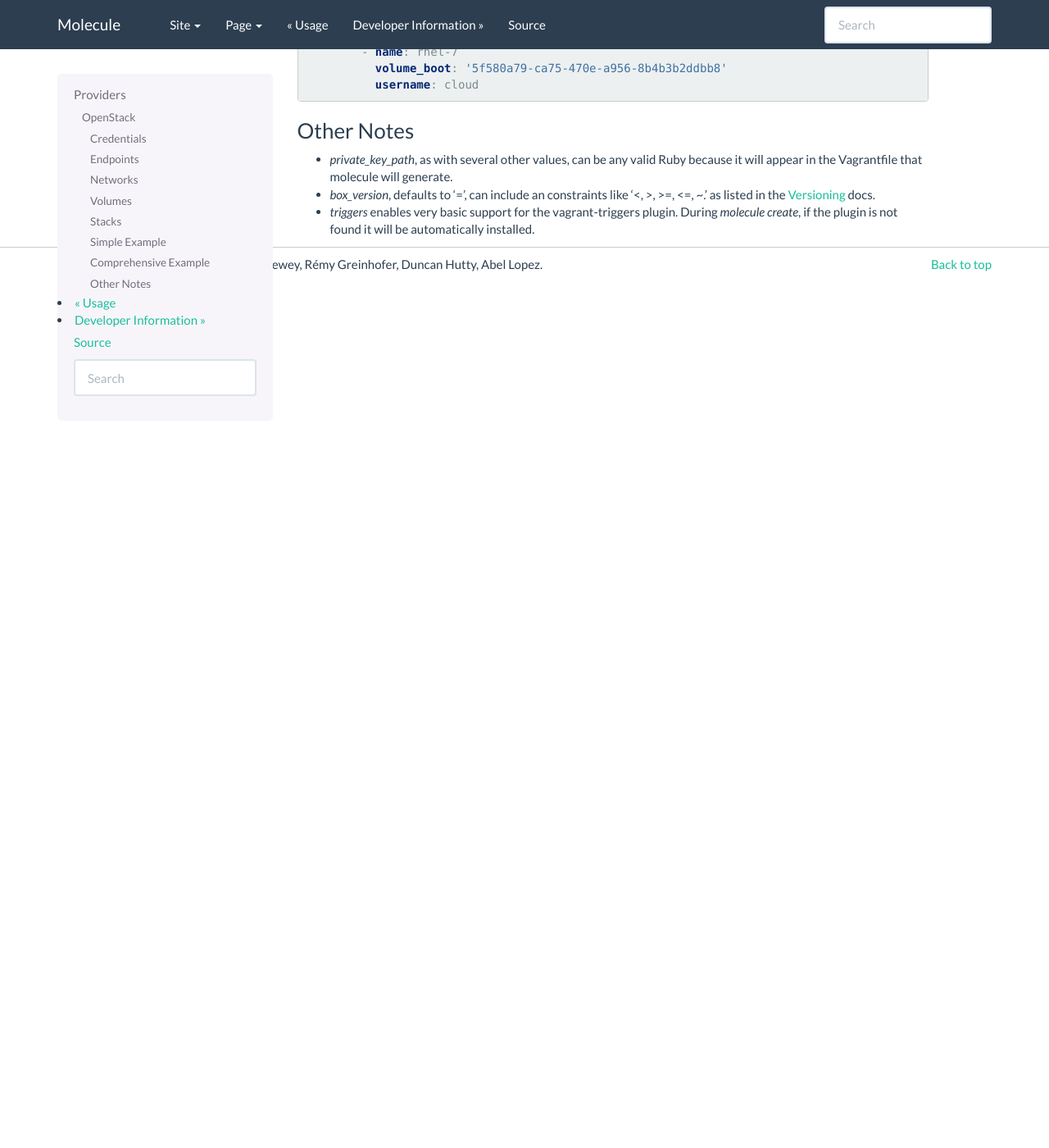
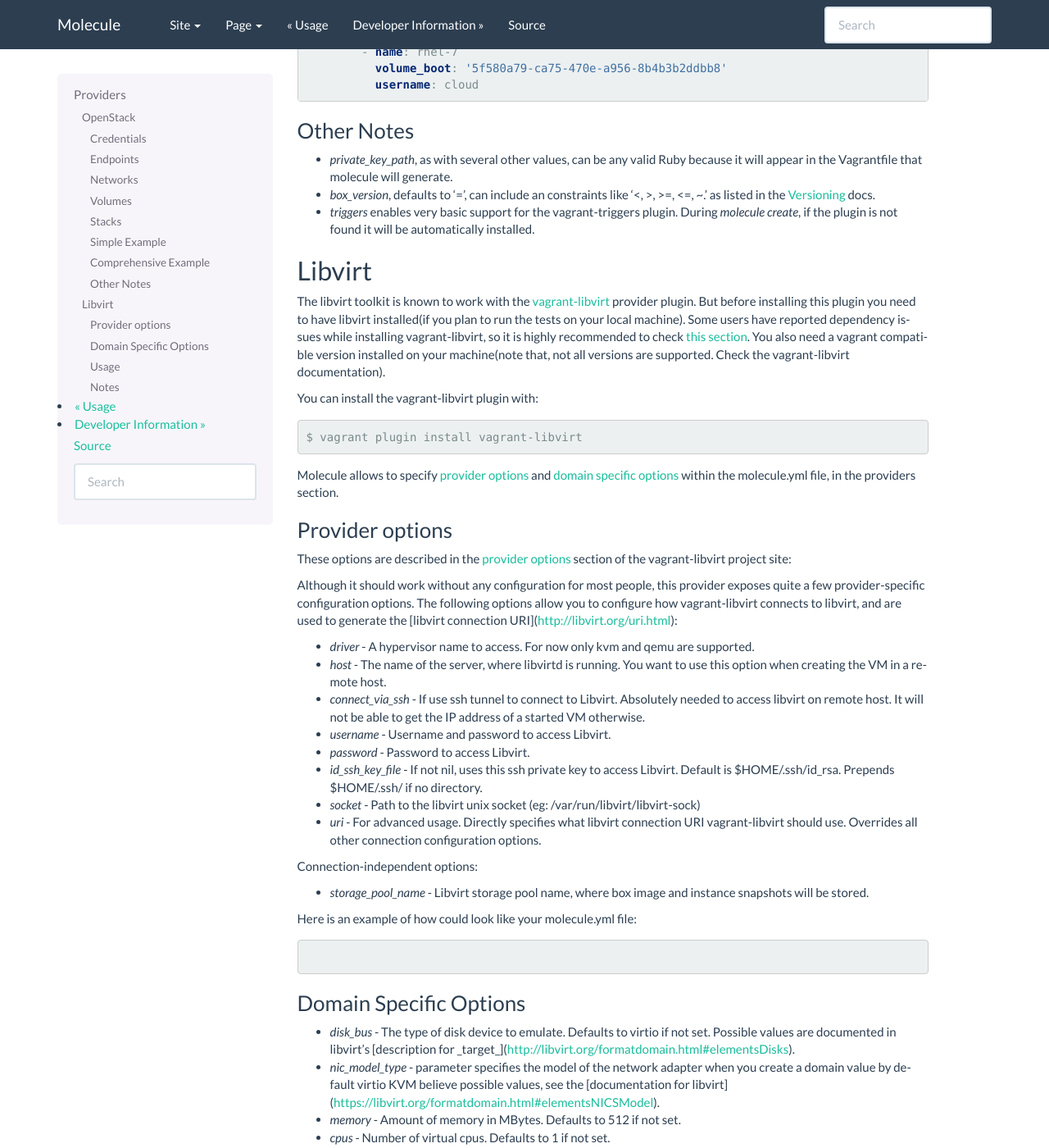
Before and after one commit to ansible/molecule, a Sphinx documentation site: the page built from docs/source/providers.rst, in a window 1280 px wide and 1400 px high, scrolled down 3300 px. Shown: the whole window at 82% size. Built offline with Sphinx 7.4.7, drawn with Linux system fonts in a browser that asks for light colours; the version number could not be read and is left out; some of the changed text lies outside the part shown.

Commit message:
Added doc and improved vagrant template

```diff
--- a/docs/source/providers.rst
+++ b/docs/source/providers.rst
@@ -179,3 +179,106 @@
 .. _`Volumes`: https://github.com/ggiamarchi/vagrant-openstack-provider/blob/master/README.md#volumes
 .. _`Stacks`: https://github.com/ggiamarchi/vagrant-openstack-provider/blob/master/README.md#orchestration-stacks
 .. _`Versioning`: https://docs.vagrantup.com/v2/boxes/versioning.html
+
+Libvirt
+---------
+
+The libvirt toolkit is known to work with the `vagrant-libvirt`_ provider plugin. But before installing this plugin you need to have libvirt installed(if you plan to run the tests on your local machine). Some users have reported dependency issues while installing vagrant-libvirt, so it is highly recommended to check `this section`_. You also need a vagrant compatible version installed on your machine(note that, not all versions are supported. Check the vagrant-libvirt documentation).
+
+
+You can install the vagrant-libvirt plugin with::
+
+      $ vagrant plugin install vagrant-libvirt
+
+.. _`vagrant-libvirt`: https://github.com/pradels/vagrant-libvirt
+
+
+.. _`this section`: https://github.com/pradels/vagrant-libvirt#possible-problems-with-plugin-installation-on-linux
+
+Molecule allows to specify `provider options`_ and `domain specific options`_  within the molecule.yml file, in the providers section.
+
+.. _`domain specific options`: https://github.com/pradels/vagrant-libvirt#domain-specific-options
+
+Provider options
+^^^^^^^^^^^^^^^^
+These options are described in the `provider options`_ section of the vagrant-libvirt project site:
+
+Although it should work without any configuration for most people, this provider exposes quite a few provider-specific configuration options. The following options allow you to configure how vagrant-libvirt connects to libvirt, and are used to generate the [libvirt connection URI](http://libvirt.org/uri.html):
+
+* `driver` - A hypervisor name to access. For now only kvm and qemu are supported.
+* `host` - The name of the server, where libvirtd is running. You want to use this option when creating the VM in a remote host.
+* `connect_via_ssh` - If use ssh tunnel to connect to Libvirt. Absolutely needed to access libvirt on remote host. It will not be able to get the IP address of a started VM otherwise.
+* `username` - Username and password to access Libvirt.
+* `password` - Password to access Libvirt.
+* `id_ssh_key_file` - If not nil, uses this ssh private key to access Libvirt. Default is $HOME/.ssh/id_rsa. Prepends $HOME/.ssh/ if no directory.
+* `socket` - Path to the libvirt unix socket (eg: /var/run/libvirt/libvirt-sock)
+* `uri` - For advanced usage. Directly specifies what libvirt connection URI vagrant-libvirt should use. Overrides all other connection configuration options.
+
+Connection-independent options:
+
+* `storage_pool_name` - Libvirt storage pool name, where box image and instance snapshots will be stored.
+
+.. _`provider options`: https://github.com/pradels/vagrant-libvirt#provider-options
+
+Here is an example of how could look like your molecule.yml file:
+
+.. code-block:: yaml
+
+Domain Specific Options
+^^^^^^^^^^^^^^^^^^^^^^^
+
+* `disk_bus` - The type of disk device to emulate. Defaults to virtio if not set. Possible values are documented in libvirt's [description for _target_](http://libvirt.org/formatdomain.html#elementsDisks).
+* `nic_model_type` - parameter specifies the model of the network adapter when you create a domain value by default virtio KVM believe possible values, see the [documentation for libvirt](https://libvirt.org/formatdomain.html#elementsNICSModel).
+* `memory` - Amount of memory in MBytes. Defaults to 512 if not set.
+* `cpus` - Number of virtual cpus. Defaults to 1 if not set.
+* `nested` - [Enable nested virtualization](https://github.com/torvalds/linux/blob/master/Documentation/virtual/kvm/nested-vmx.txt). Default is false.
+* `cpu_mode` - [CPU emulation mode](https://libvirt.org/formatdomain.html#elementsCPU). Defaults to 'host-model' if not set. Allowed values: host-model, host-passthrough.
+* `Other options` - Such as graphics_port, suspend_mode, boot, etc. Please, take a look at the `vagrant-libvirt`_ documentation for seeing all available options.
+
+Usage
+^^^^^
+
+All libvirt specific options(such as the one above, provider specific and domain options) must be specified in the providers section. Nevertheless, other options such as synced or network settings should be added to the raw_config_args, as they are vagrant generic parameters. Note that you can use special libvirt parameters such as "libvirt__tunnel_type", as it is shown in the example below.
+
+Please, refer to the `vagrant-libvirt`_ documentation for getting a better understanding of all available options.
+
+There is an example:
+
+.. code-block:: yaml
+
+	---
+	vagrant:
+
+	  platforms:
+	    - name: rhel6
+	      box: rhel/rhel-6
+	    - name: rhel7
+	      box: rhel/rhel-7
+	    - name: centos7
+	      box: centos/7
+
+	  providers:
+	    - name: libvirt
+	      type: libvirt
+	      options:
+		memory: 1024
+		cpus: 2
+		driver: kvm #Note that the two available drivers are kvm and qemu(refer to the vagrant-libvirt doc).
+		video_type: vga
+
+	  instances:
+	    - name: ansible-role
+	      raw_config_args:
+		- "ssh.pty = true"
+		- "vm.synced_folder './', '/vagrant', type: '9p', disabled: true"
+		- "vm.network :private_network, :libvirt__dhcp_enabled=> false ,:libvirt__tunnel_type => 'server', :libvirt__tunnel_port => '11111'"
+	      options:
+		append_platform_to_hostname: no
+
+	      ansible_groups:
+		- group_1
+
+Notes
+^^^^^
+
+* Molecule destroy does not seem to work well. It removes some molecule files but not always destroys de VM. You may have to do it manually by using the virsh command.
```
Also changed, not shown: 1 other file.
